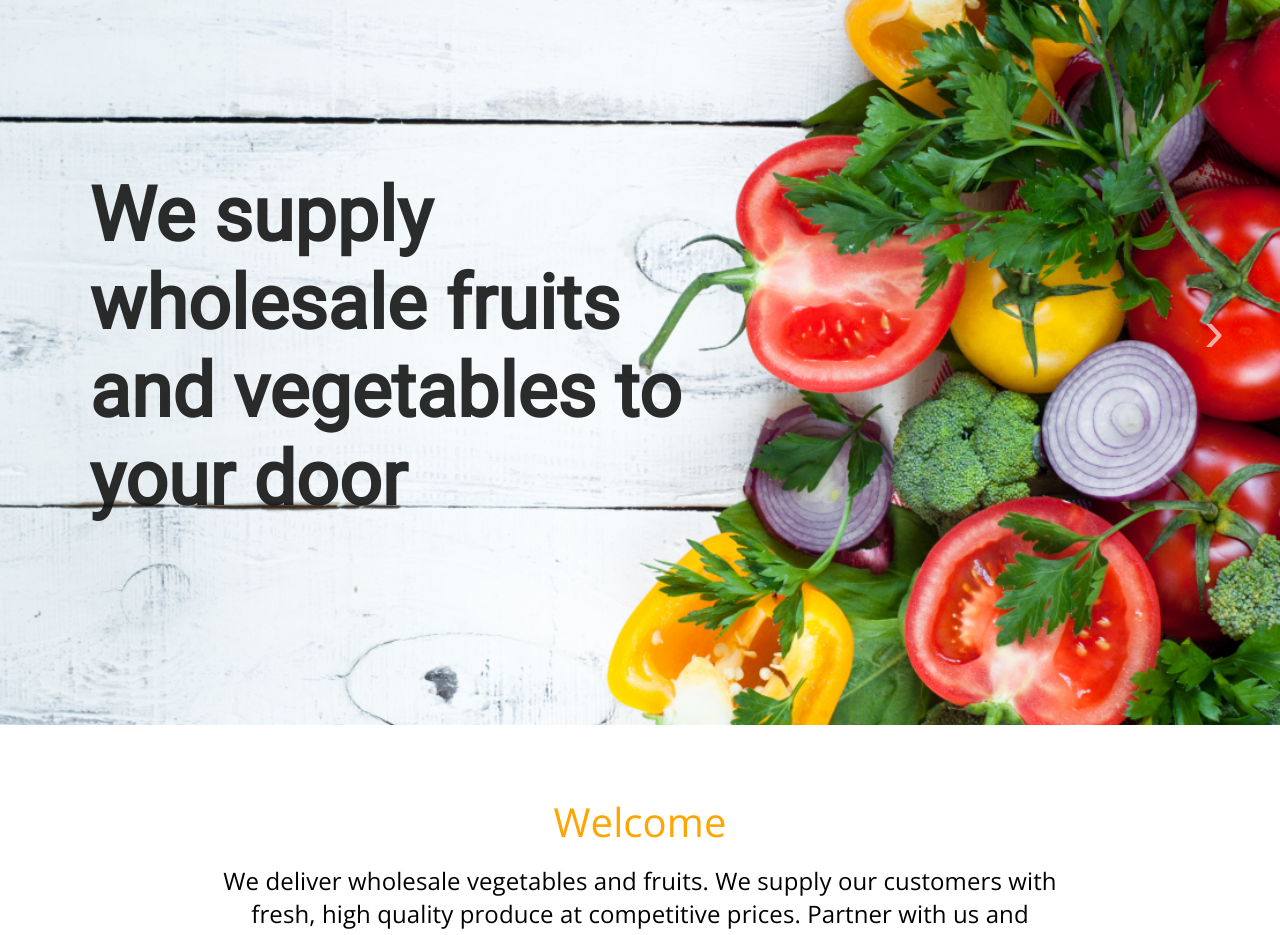
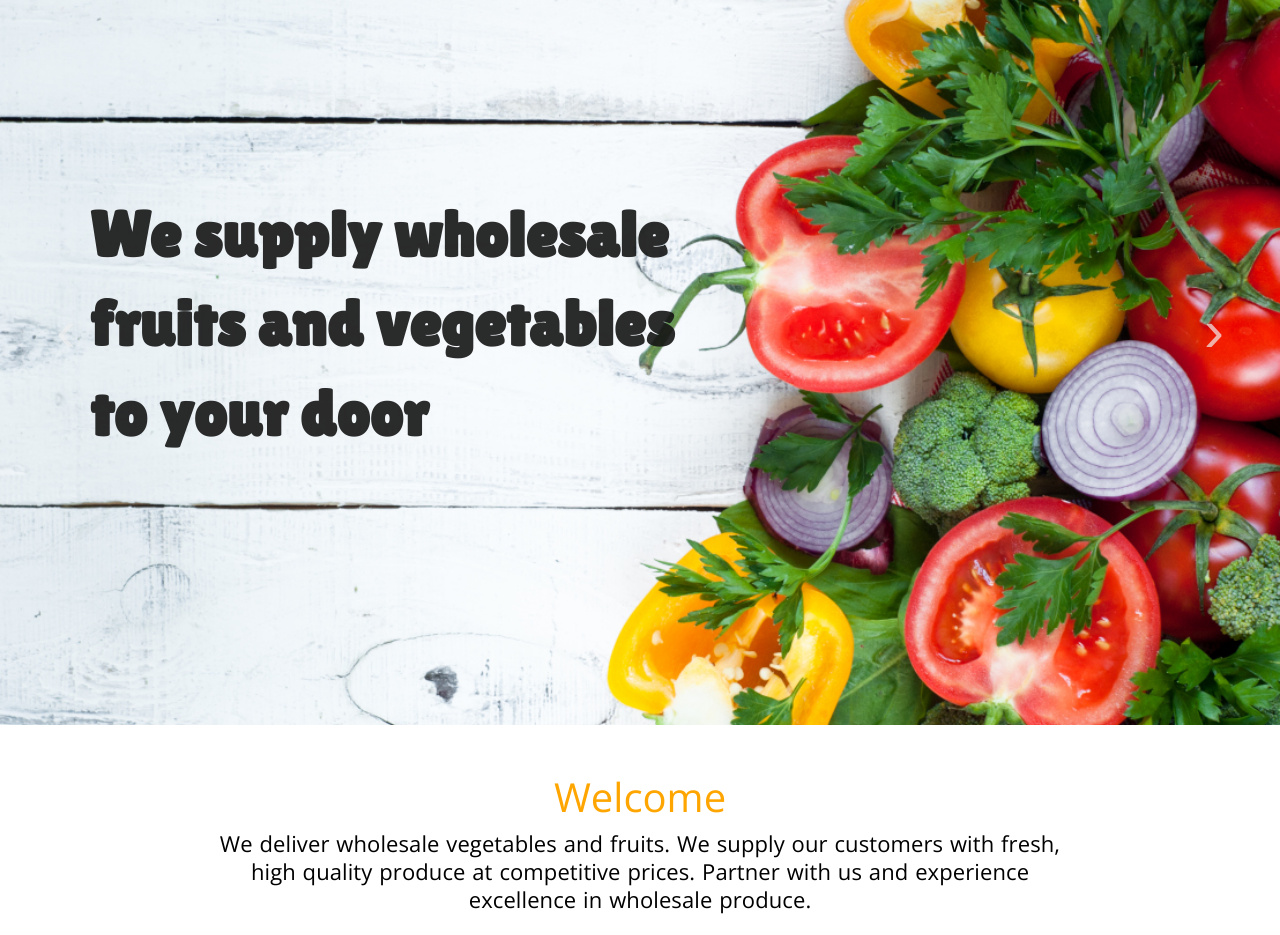
Before and after one commit to michaldopierala/vegetables-website, a React (Create React App) app: page / in a window 1280 px wide. Shown: the part 140-1075 px from the top of the page. Built offline with nearby package versions, Linux system fonts and the light colour scheme; a web font is replaced by a local one.

Commit message:
final version ready for upload on website

```diff
--- a/public/css/style.css
+++ b/public/css/style.css
@@ -68,6 +68,7 @@ body {
 
 .Slider {
   font-family: "Roboto", sans-serif;
+  font-family: "Lilita One", sans-serif;
   padding-top: 65px;
   position: relative;
 }
@@ -89,17 +90,17 @@ body {
 .Slider .banerText {
   position: absolute;
   left: 7%;
-  top: 30%;
-  font-size: 75px;
+  top: 33%;
+  font-size: 65px;
   text-align: left;
-  line-height: 88px;
+  line-height: 5rem;
   color: rgba(20, 20, 20, 0.9);
   font-weight: bold;
 }
 .Slider .banerText h1 {
   font-size: 100%;
   /* or 1em or 16px or whichever size you prefer */
-  letter-spacing: 0.1px;
+  letter-spacing: 0.3px;
   font-weight: normal;
   font-weight: bold;
   color: inherit;
@@ -119,13 +120,13 @@ body {
   right: 50px;
 }
 
-.Home .Description {
+.Description {
   padding: 65px 15% 50px 15%;
 }
-.Home .Description .head {
+.Description .head {
   margin-bottom: 15px;
 }
-.Home .Description .btn {
+.Description .btn {
   margin-top: 30px;
   padding: 11px 22px;
   border-radius: 25px;
@@ -139,28 +140,29 @@ body {
   font-weight: bold;
   margin-bottom: 20px;
 }
-.Home .Description .btn:hover {
+.Description .btn:hover {
   cursor: pointer;
 }
-.Home .Description .showContainer {
+.Description .showContainer {
   background-color: rgba(255, 165, 0, 0.1);
   padding: 50px;
   font-size: 24px;
   line-height: 1.4;
   color: rgba(0, 0, 0, 0.8);
 }
-.Home .Raws .raw {
+
+.Raws .raw {
   display: grid;
   grid-template-columns: repeat(2, 50%);
   grid-auto-rows: minmax(200px, 450px);
   padding-top: 85px;
 }
-.Home .Raws .raw .item img {
+.Raws .raw .item img {
   width: 100%;
   height: 100%;
   object-fit: cover;
 }
-.Home .Raws .raw .text_box {
+.Raws .raw .text_box {
   padding: 50px;
   display: flex;
   flex-direction: column;
@@ -168,31 +170,34 @@ body {
   font-size: 24px;
   line-height: 1.4;
 }
-.Home .Raws .raw .text_box .title {
+.Raws .raw .text_box .title {
   margin-bottom: 15px;
-  line-height: 1.2;
 }
-.Home .Logistic {
+
+.Logistic {
   margin-top: 100px;
   padding-top: 50px;
   background-color: rgb(240, 240, 240);
 }
-.Home .Logistic .head {
+.Logistic .head {
   font-weight: bold;
   margin-bottom: 50px;
 }
-.Home .Logistic .grid {
+.Logistic .grid {
   display: grid;
   grid-template-columns: 1fr 1fr;
   padding-bottom: 50px;
 }
-.Home .Logistic .grid .image {
+.Logistic .grid .text {
+  padding: 60px;
+}
+.Logistic .grid .image {
   position: relative;
   margin: 0 auto;
   display: inline-block;
   width: 80%;
 }
-.Home .Logistic .grid .image::before {
+.Logistic .grid .image::before {
   content: "";
   position: absolute;
   top: 0;
@@ -202,18 +207,23 @@ body {
   border-radius: 16%;
   box-shadow: inset 0px 0px 15px 25px rgb(240, 240, 240);
 }
-.Home .Logistic .grid .image img {
+.Logistic .grid .image img {
   width: 100%;
   border-radius: 18%;
 }
-.Home .head, .Home .title {
+
+.Home .head,
+.Home .title {
   color: orange;
   font-size: 40px;
-  letter-spacing: 0.1px;
+  letter-spacing: 0px;
+  line-height: 35px;
 }
 .Home .text {
-  font-size: 24px;
+  font-size: 22px;
   letter-spacing: 0.1px;
+  line-height: 28px;
+  word-spacing: 1px;
 }
 
 .Product {
@@ -249,6 +259,7 @@ body {
 }
 .Footer .adress .contact {
   text-transform: uppercase;
+  font-weight: bold;
   margin-bottom: 25px;
   font-size: 24px;
 }
@@ -262,6 +273,10 @@ body {
   .Description {
     padding: 50px 200px;
     margin-bottom: 50px;
+  }
+  .Slider .banerText {
+    font-size: 5vw;
+    line-height: 7vw;
   }
 }
 @media only screen and (max-width: 1100px) {
@@ -277,7 +292,7 @@ body {
   }
   .Logistic .grid .text {
     font-size: 22px;
-    padding: 40px 100px;
+    padding: 40px 60px;
   }
 }
 @media only screen and (max-width: 900px) {
@@ -286,10 +301,6 @@ body {
   }
   .Navbar img {
     width: 120px;
-  }
-  .Raws .raw {
-    display: grid;
-    grid-template-columns: 1fr;
   }
 }
 @media only screen and (max-width: 800px) {
@@ -374,7 +385,7 @@ body {
   }
   .Slider .banerText {
     top: 35%;
-    font-size: 1.6rem;
+    font-size: 24px;
     line-height: 35px;
   }
   .Slider .banerText div {
@@ -391,28 +402,16 @@ body {
   }
   .Home .Description .text {
     font-size: 22px;
-    line-height: 1.5;
   }
   .Home .Description .showContainer {
     padding: 20px;
     font-size: 18px;
-  }
-  .Home .Raws .raw .text_box {
-    padding: 30px;
-    font-size: 17px;
-    line-height: 1.3;
-  }
-  .Home .Raws .raw .text_box .title {
-    font-size: 32px;
-    margin-bottom: 15px;
   }
   .Product {
     margin: 100px 10px;
     padding-top: 85px;
     grid-template-columns: 1fr;
   }
-}
-@media only screen and (max-width: 600px) {
   .Raws .raw {
     grid-template-columns: 100%;
   }
--- a/public/index.html
+++ b/public/index.html
@@ -16,7 +16,10 @@
 <link rel="preconnect" href="https://fonts.gstatic.com" crossorigin>
 <link href="https://fonts.googleapis.com/css2?family=Roboto&display=swap" rel="stylesheet">
 <!-- end of font -->
-
+<link rel="preconnect" href="https://fonts.googleapis.com">
+<link rel="preconnect" href="https://fonts.gstatic.com" crossorigin>
+<link href="https://fonts.googleapis.com/css2?family=Lilita+One&display=swap" rel="stylesheet">
+<!-- font -->
   <link rel="stylesheet" href="/css/style.css">
   <meta charset="utf-8" />
   <link rel="icon" href="%PUBLIC_URL%/favicon.ico" />
--- a/src/component/Footer.js
+++ b/src/component/Footer.js
@@ -4,13 +4,12 @@ export default function Footer() {
   return (
     <div className='Footer'>
       <div className='adress'>
-        <div className='contact'>contact:</div>
+        <div className='contact'>Contact</div>
         <div className='name'> GreenBean</div>
         <div className='tel'>email: office@green-bean.eu</div>
-        <div className='tel'>tel: +48 885 546 884</div>
+        <div className='tel'>Mobile/Whatsapp: +48 885 546 884</div>
         <div>Jodlowa 16, 55-120 Paniowice, Poland</div>
         <div className='tel'>TAX ident No.: PL6080068114 </div>
-        <div>NIP: 6080068114</div>
       </div>
     </div>
   )
--- a/src/scss/_mobile.scss
+++ b/src/scss/_mobile.scss
@@ -5,9 +5,14 @@
         margin-bottom: 50px;
     }
 
+    .Slider {
+        .banerText {
+            font-size: 5vw;
+                    line-height: 7vw;
+        }
 }
 
-
+}
 
 @media only screen and (max-width: 1100px) {
     .Navbar {
@@ -29,7 +34,8 @@
 
             .text {
                 font-size: 22px;
-                padding: 40px 100px;
+                padding: 40px 60px;
+
             }
         }
     }
@@ -49,12 +55,30 @@
     }
 
 
-    .Raws {
-        .raw {
-            display: grid;
-            grid-template-columns: 1fr;
-        }
-    }
+    // .Raws {
+    //     .raw {
+    //         grid-template-columns: 100%;
+    //         // grid-auto-rows: minmax(200px, 300px);
+
+    //         .item:nth-child(4) {
+    //             grid-row: 3 / 4;
+    //         }
+
+    //         .item:nth-child(8) {
+    //             grid-row: 7 / 8;
+    //         }
+
+    //         .text_box {
+    //             padding: 30px;
+    //             font-size: 17px;
+    //             line-height: 1.7;
+
+    //             .title {
+    //                 font-size: 35px;
+    //             }
+    //         }
+    //     }
+    // }
 }
 
 @media only screen and (max-width: 800px) {
@@ -161,7 +185,7 @@
 
         .banerText {
             top: 35%;
-            font-size: 1.6rem;
+            font-size: 24px;
             line-height: 35px;
 
             div {
@@ -183,7 +207,6 @@
 
             .text {
                 font-size: 22px;
-                line-height: 1.5;
             }
 
             .showContainer {
@@ -192,20 +215,20 @@
             }
         }
 
-        .Raws {
-            .raw {
-                .text_box {
-                    padding: 30px;
-                    font-size: 17px;
-                    line-height: 1.3;
+        // .Raws {
+        //     .raw {
+        //         .text_box {
+        //             padding: 30px;
+        //             font-size: 17px;
+        //             line-height: 1.3;
 
-                    .title {
-                        font-size: 32px;
-                        margin-bottom: 15px;
-                    }
-                }
-            }
-        }
+        //             .title {
+        //                 font-size: 32px;
+        //                 margin-bottom: 15px;
+        //             }
+        //         }
+        //     }
+        // }
 
     }
 
@@ -217,30 +240,6 @@
         grid-template-columns: 1fr;
 
     }
-
-
-}
-
-@media only screen and (max-width: 600px) {
-
-
-
-
-
-    // .Description {
-    //     // padding: 0px 300px 0px 300px;
-
-    //     .showContainer {
-    //         padding: 0px;
-    //         // width: 100%;
-    //         background-color: rgba(255, 165, 0, 0.1);
-    //         padding: 50px;
-    //         font-size: 24px;
-    //         color: rgba(0, 0, 0, 0.822);
-    //     }
-    // }
-
-
     .Raws {
         .raw {
             grid-template-columns: 100%;
@@ -265,4 +264,28 @@
             }
         }
     }
+
 }
+
+@media only screen and (max-width: 600px) {
+
+
+
+
+
+    // .Description {
+    //     // padding: 0px 300px 0px 300px;
+
+    //     .showContainer {
+    //         padding: 0px;
+    //         // width: 100%;
+    //         background-color: rgba(255, 165, 0, 0.1);
+    //         padding: 50px;
+    //         font-size: 24px;
+    //         color: rgba(0, 0, 0, 0.822);
+    //     }
+    // }
+
+
+
+}
--- a/src/scss/style.scss
+++ b/src/scss/style.scss
@@ -89,6 +89,7 @@ body {
     // font-family: 'Roboto', sans-serif;
     // font-family: 'Noto Sans Mandaic', sans-serif;
     font-family: 'Roboto', sans-serif;
+    font-family: 'Lilita One', sans-serif;
     padding-top: 65px;
     position: relative;
     // outline: auto;
@@ -115,17 +116,18 @@ body {
     .banerText {
         position: absolute;
         left: 7%;
-        top: 30%;
-        font-size: 75px;
+        top: 33%;
+        font-size: 65px;
         text-align: left;
-        line-height: 88px;
-        color: rgba(20, 20, 20, 0.90);
+        // line-height: 88px;
+        line-height: 5rem;
+        color: rgba(20, 20, 20, 0.9);
         font-weight: bold;
 
         h1 {
             font-size: 100%;
             /* or 1em or 16px or whichever size you prefer */
-            letter-spacing: 0.1px;
+            letter-spacing: 0.3px;
             font-weight: normal;
             font-weight: bold;
             color: inherit;
@@ -148,9 +150,6 @@ body {
         right: 50px;
     }
 }
-
-.Home {
-
 
 .Description {
     padding: 65px 15% 50px 15%;
@@ -211,10 +210,12 @@ body {
             line-height: 1.4;
 
             .title {
+                // font-size: 40px;
+                // color: orange;
                 margin-bottom: 15px;
-                    line-height: 1.2;
+                // line-height: 1.2;
+
             }
-
         }
     }
 }
@@ -234,6 +235,11 @@ body {
         display: grid;
         grid-template-columns: 1fr 1fr;
         padding-bottom: 50px;
+
+        .text{
+            padding: 60px;
+
+        }
 
         .image {
             position: relative;
@@ -262,19 +268,27 @@ body {
 
 }
 
-    .head,.title{
+
+.Home {
+
+    .head,
+    .title {
         color: orange;
         font-size: 40px;
-        letter-spacing: 0.1px;
+        letter-spacing: 0px;
+        line-height: 35px;
+
     }
 
-    .text{
-        font-size: 24px;
+    .text {
+        // color: green;
+        font-size: 22px;
         letter-spacing: 0.1px;
+        line-height: 28px;
+        word-spacing: 1px;
     }
 
 }
-
 
 .Product {
     margin: 100px 100px;
@@ -296,9 +310,6 @@ body {
 
 }
 
-
-
-
 .Footer {
     display: flex;
     align-items: center;
@@ -318,6 +329,7 @@ body {
         .contact {
             text-transform: uppercase;
             // margin: 10px;
+            font-weight: bold;
             margin-bottom: 25px;
             font-size: 24px;
             // letter-spacing: 0.5px;
```
Lines whose indentation alone changed are shown as unchanged.
